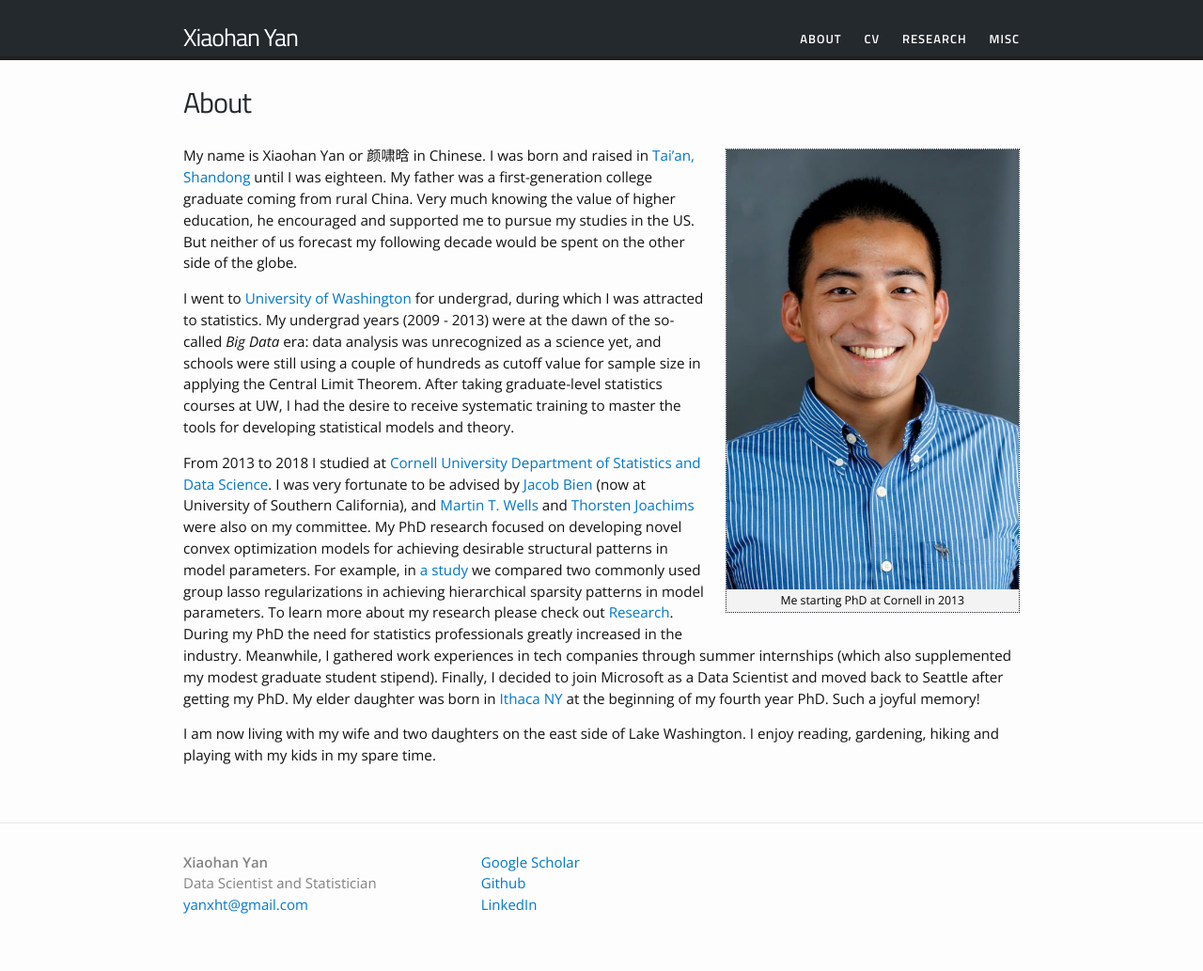
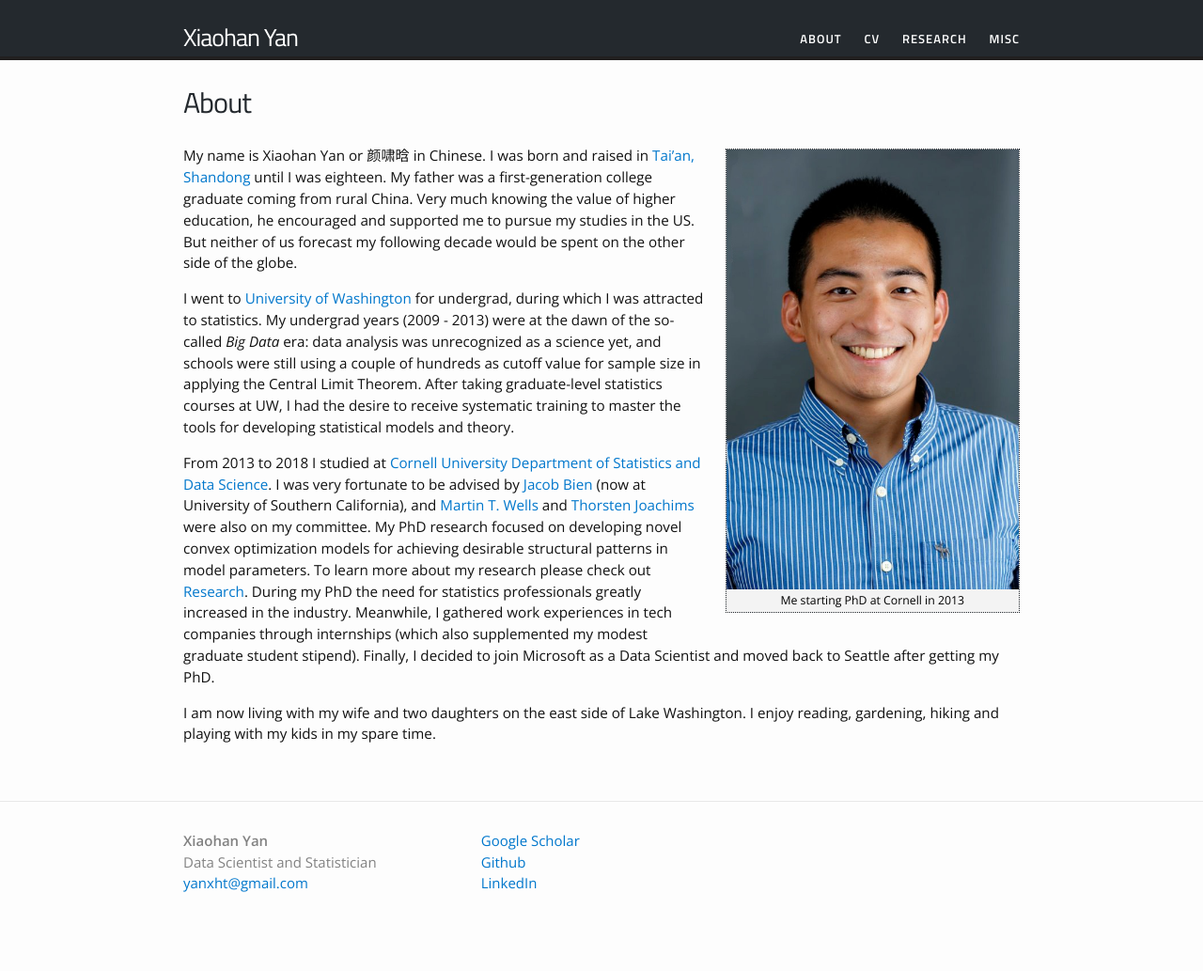
Before and after one commit to yanxht/yanxht.github.io, a Jekyll site: the page built from about.md, in a window 1280 px wide. Shown: the whole page at 94% size. Built offline with Jekyll 4.4.1, drawn with Linux system fonts in a browser that asks for light colours; after the commit the page ends 1011 px from its top, so only the background shows below that.

Commit message:
Update about page

```diff
--- a/about.md
+++ b/about.md
@@ -11,6 +11,6 @@ My name is Xiaohan Yan or 颜啸晗 in Chinese. I was born and raised in [Tai'an
 I went to [University of Washington](https://www.washington.edu) for undergrad, during which I was attracted to statistics. My undergrad years (2009 - 2013) were at the dawn of the so-called *Big Data* era: data analysis was unrecognized as a science yet, and schools were still using a couple of hundreds as cutoff value for sample size in applying the Central Limit Theorem. After taking graduate-level statistics courses at UW, I had the desire to receive systematic training to master the tools for developing statistical models and theory.
 <!---So, I applied for PhD programs in statistics. Another reason for applying for a PhD was that I was very fond of [Galen R. Shorack's](https://www.stat.washington.edu/galen/) corner office in Padelford Hall. I thought it would be cool to be a professor and own an office like that :)--->
 
-From 2013 to 2018 I studied at [Cornell University Department of Statistics and Data Science](https://stat.cornell.edu). I was very fortunate to be advised by [Jacob Bien](http://faculty.marshall.usc.edu/Jacob-Bien/) (now at University of Southern California), and [Martin T. Wells](https://stat.cornell.edu/people/faculty/martin-wells) and [Thorsten Joachims](http://www.cs.cornell.edu/people/tj/) were also on my committee. My PhD research focused on developing novel convex optimization models for achieving desirable structural patterns in model parameters. For example, in [a study](https://yanxht.github.io/research/hsm/) we compared two commonly used group lasso regularizations in achieving hierarchical sparsity patterns in model parameters. To learn more about my research please check out [Research](https://yanxht.github.io/research/). During my PhD the need for statistics professionals greatly increased in the industry. Meanwhile, I gathered work experiences in tech companies through summer internships (which also supplemented my modest graduate student stipend). Finally, I decided to join Microsoft as a Data Scientist and moved back to Seattle after getting my PhD. My elder daughter was born in [Ithaca NY](https://www.visitithaca.com/node/1) at the beginning of my fourth year PhD. Such a joyful memory!
+From 2013 to 2018 I studied at [Cornell University Department of Statistics and Data Science](https://stat.cornell.edu). I was very fortunate to be advised by [Jacob Bien](http://faculty.marshall.usc.edu/Jacob-Bien/) (now at University of Southern California), and [Martin T. Wells](https://stat.cornell.edu/people/faculty/martin-wells) and [Thorsten Joachims](http://www.cs.cornell.edu/people/tj/) were also on my committee. My PhD research focused on developing novel convex optimization models for achieving desirable structural patterns in model parameters. To learn more about my research please check out [Research](https://yanxht.github.io/research/). During my PhD the need for statistics professionals greatly increased in the industry. Meanwhile, I gathered work experiences in tech companies through internships (which also supplemented my modest graduate student stipend). Finally, I decided to join Microsoft as a Data Scientist and moved back to Seattle after getting my PhD.
 
 I am now living with my wife and two daughters on the east side of Lake Washington. I enjoy reading, gardening, hiking and playing with my kids in my spare time.
```
Also changed, not shown: research/trac.md (+1 -1 lines).
